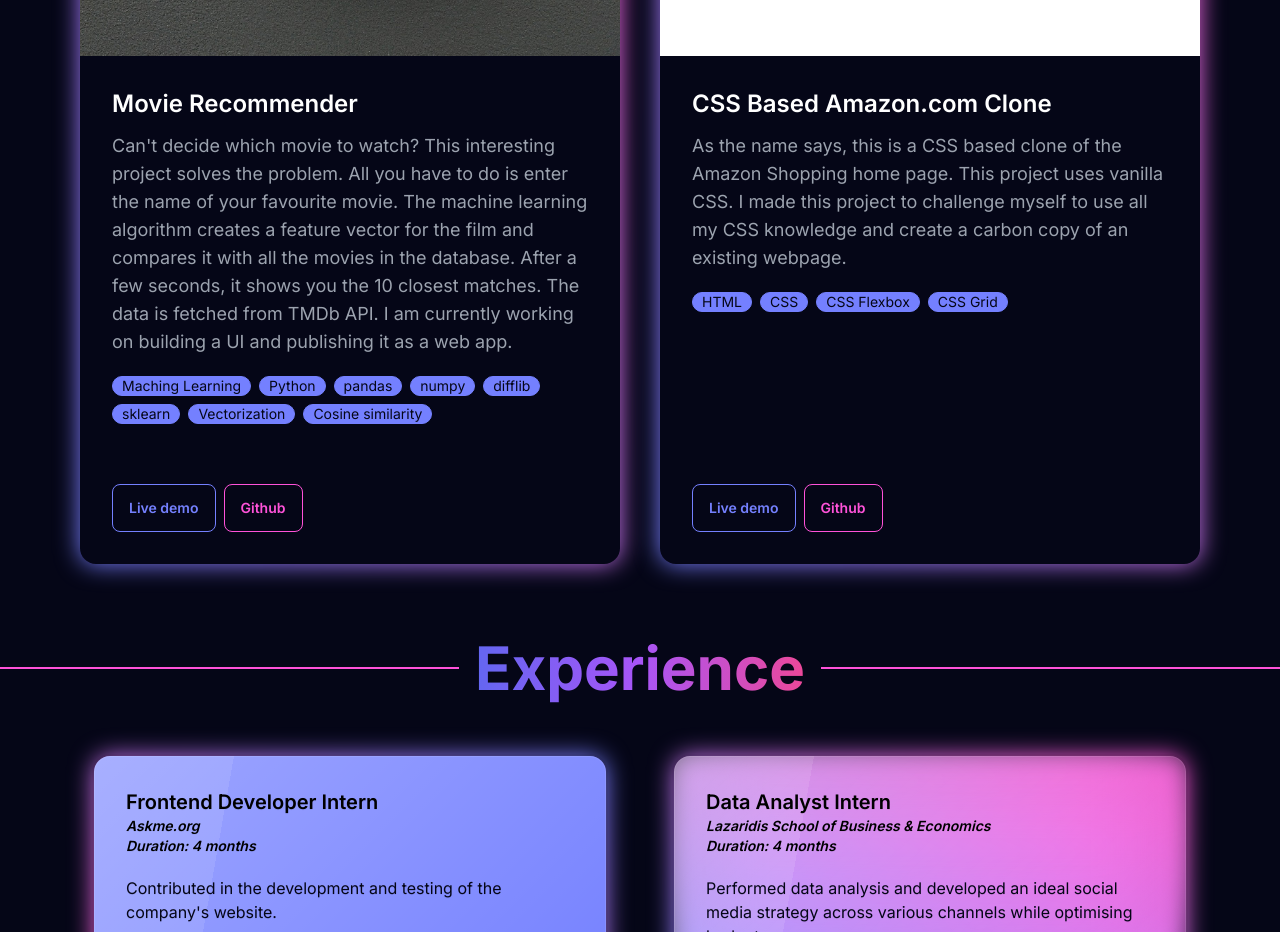
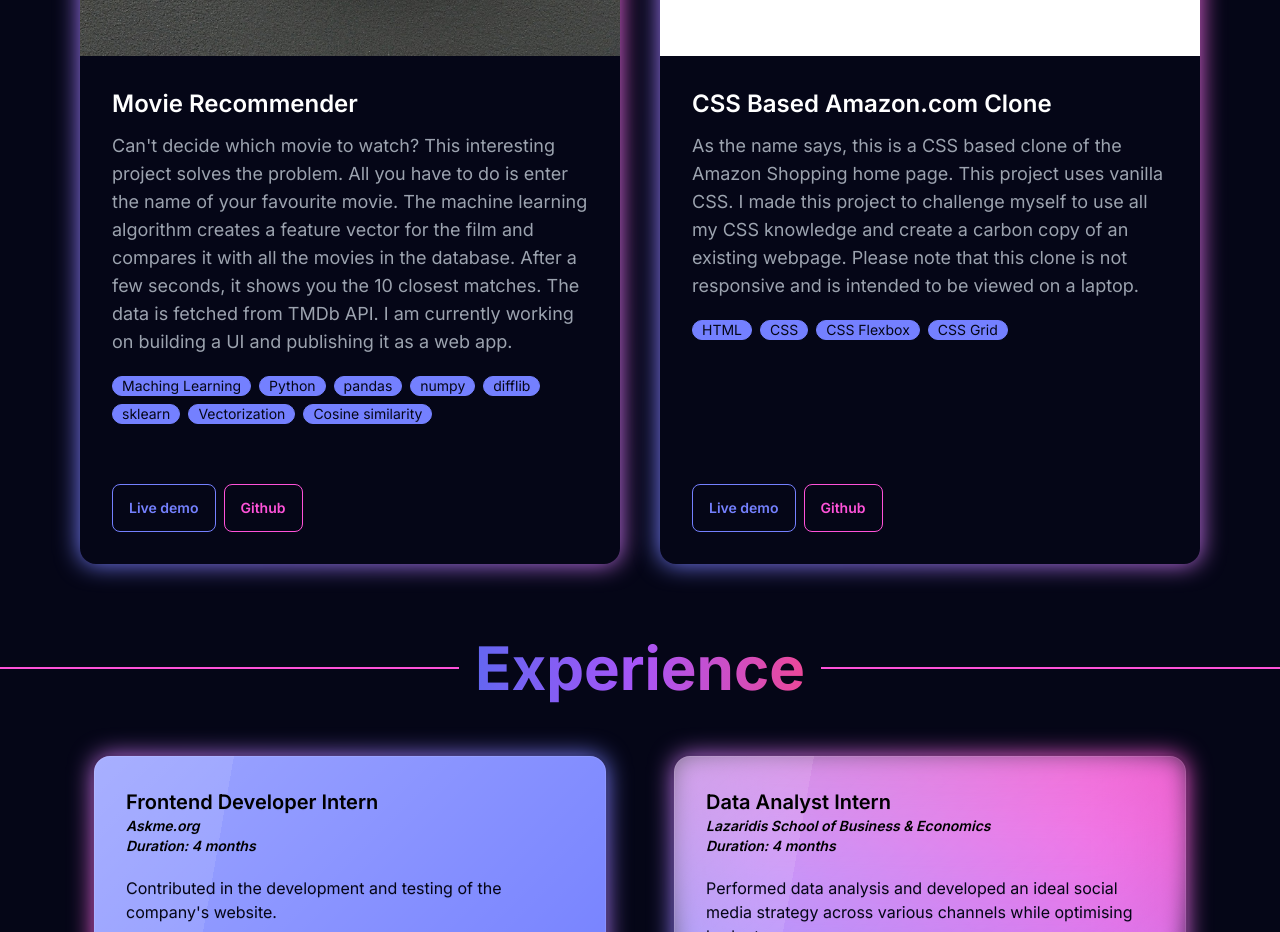
Before and after one commit to waibee-11/yb_portfolio, a Next.js app: page / in a window 1280 px wide. Shown: the part 3760-4692 px from the top of the page. Built offline with nearby package versions, Linux system fonts and the light colour scheme.

Commit message:
amazon_clone_update

```diff
--- a/components/Projects.tsx
+++ b/components/Projects.tsx
@@ -7,10 +7,14 @@ export default function Projects(){
             <ProjectCardAlt name="Functional Clone of Medium.com" description="The project is inspired by the popular blogging platform Medium.com, offering users a similar experience with key features tailored to their needs. Users can seamlessly add, update, and delete their blogs, empowering them with full control over their content. The authentication system enables secure login, logout, and updating of user information, ensuring a personalized experience for each user." image="/medium-icon-1.jpeg" github="https://github.com/waibee-11/100xDevs/tree/main/medium-blog" live="https://medium-yb.vercel.app/" tech={["React", "Typescript", "TailwindCSS", "Hono", "Cloudflare Workers", "Postgre SQL", "Prisma", "npm"]} />
 
             <ProjectCardAlt name="Weather Forecast App" description="A weather application that delivers not only the current weather conditions but also forecasts for the upcoming days, all presented in an exquisite interface. The App also allows users to search for any desired city. The app has a simple yet captivating design making it easy for users to look up the weather." image="/evrab-weather-icon-1.jpeg" github="https://github.com/waibee-11/Weather-App/tree/main" live="https://main--weather-app-waibee.netlify.app/#" tech={["HTML", "CSS", "Javascript", "API"]} />
+
             <ProjectCardAlt name="News Headlines App" description="This app uses TheNewsAPI and provides the top 9 news headlines in various categories. It features a sleek interface with easy navigation. The app also supports dark mode. Due to restrictions on the free tier of API used, only 9 headlines can be displayed. Additionally, there is a search functionality which is again not supported by the free tier of the API." image="/news-app-icon-1.jpeg" github="https://github.com/waibee-11/Evrab-News/tree/main" live="https://main--evrab-news.netlify.app/" tech={["HTML", "CSS", "Javascript", "API"]} />
+
             <ProjectCardAlt name="MNIST Digit Recognizer" description="This Google Colab notebook accepts an image of a handwritten digit (0-9) and recogizes it with 95% accuracy. This project has several applications in the real-world. For example, it can be used in banks and post offices to recognize numbers on forms. With more training data and better parameter tuning, the accuracy can be increased to around 99%. I am currently working on building a UI and publishing it as a web app." image="/MNIST-logo.jpeg" github="https://github.com/waibee-11/MNIST-ML-Project" live="https://colab.research.google.com/drive/19SYI5mLiLKLGBfqJYJlG05HTFvRYO2QQ?usp=sharing" tech={["Maching Learning", "Neural Networks", "Python", "pandas", "numpy", "tensorflow", "keras", "cv2", "Convulated Neural Networks"]} />
+
             <ProjectCardAlt name="Movie Recommender" description="Can't decide which movie to watch? This interesting project solves the problem. All you have to do is enter the name of your favourite movie. The machine learning algorithm creates a feature vector for the film and compares it with all the movies in the database. After a few seconds, it shows you the 10 closest matches. The data is fetched from TMDb API. I am currently working on building a UI and publishing it as a web app." image="/movie-icon.jpeg" github="https://github.com/waibee-11/MovieRecommender_ML_Project/tree/main" live="https://colab.research.google.com/drive/19SYI5mLiLKLGBfqJYJlG05HTFvRYO2QQ?usp=sharing" tech={["Maching Learning", "Python", "pandas", "numpy", "difflib", "sklearn", "Vectorization", "Cosine similarity"]} />
-            <ProjectCardAlt name="CSS Based Amazon.com Clone" description="As the name says, this is a CSS based clone of the Amazon Shopping home page. This project uses vanilla CSS. I made this project to challenge myself to use all my CSS knowledge and create a carbon copy of an existing webpage." image="/amazon-icon.jpeg" github="https://github.com/waibee-11/Amazon_Clone" live="https://main--yash-amazon.netlify.app/" tech={["HTML", "CSS", "CSS Flexbox", "CSS Grid"]} />
+
+            <ProjectCardAlt name="CSS Based Amazon.com Clone" description="As the name says, this is a CSS based clone of the Amazon Shopping home page. This project uses vanilla CSS. I made this project to challenge myself to use all my CSS knowledge and create a carbon copy of an existing webpage. Please note that this clone is not responsive and is intended to be viewed on a laptop." image="/amazon-icon.jpeg" github="https://github.com/waibee-11/Amazon_Clone" live="https://main--yash-amazon.netlify.app/" tech={["HTML", "CSS", "CSS Flexbox", "CSS Grid"]} />
         </div>
     )
 }
```
